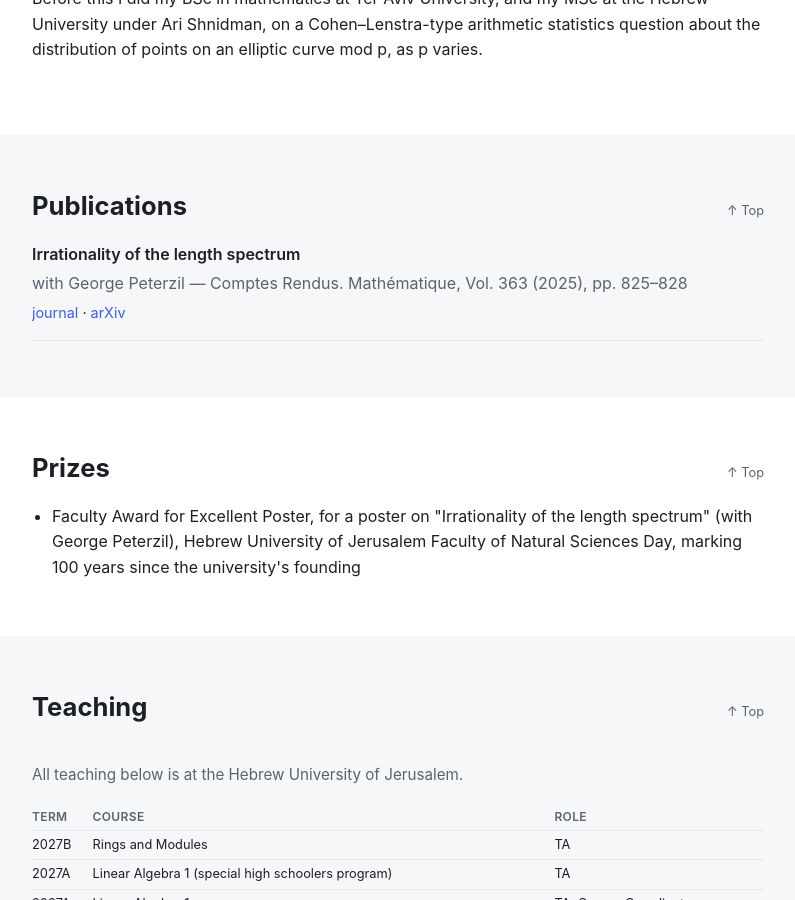
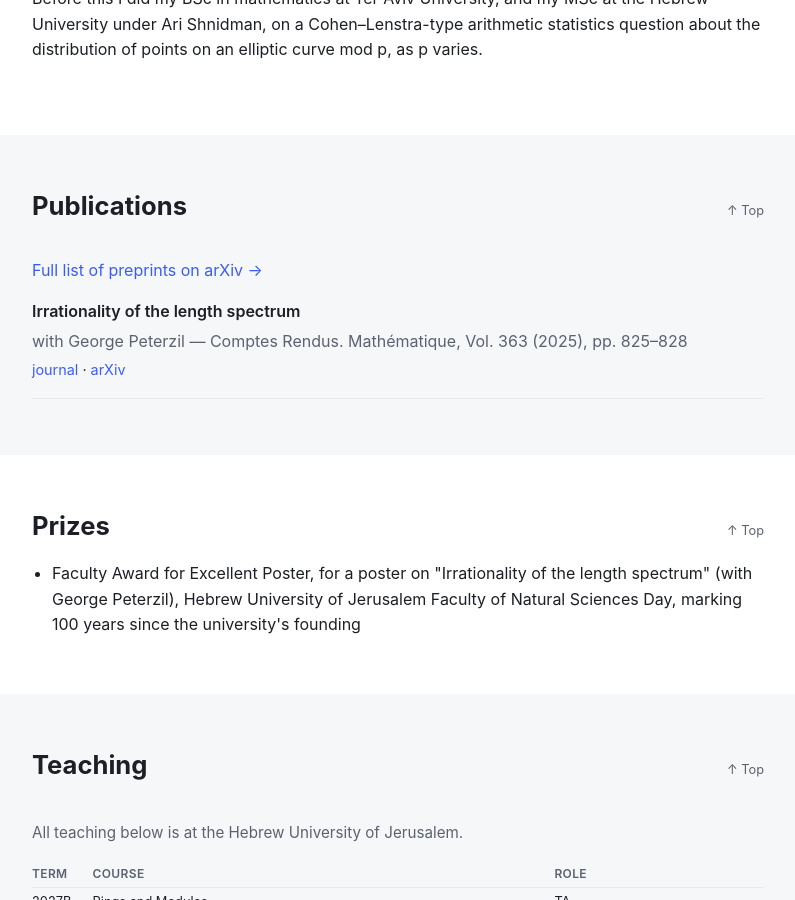
Before and after one commit to GuySa/GuySa.github.io, a Jekyll site: the page built from index.html, in a window 1280 px wide and 900 px high, scrolled down 597 px. Shown: the whole window, without its empty margins (242-1037 px from the left). Built offline with Jekyll 4.4.1, drawn with Linux system fonts in a browser that asks for light colours.

Commit message:
Add link to full arXiv preprint listing
Co-Authored-By: Claude Sonnet 5 <noreply@anthropic.com>

```diff
--- a/index.html
+++ b/index.html
@@ -52,6 +52,7 @@
           <h2>Publications</h2>
           <a href="#top" class="to-top" aria-label="Back to top">&uarr; Top</a>
         </div>
+        <p><a href="https://arxiv.org/a/sapire_g_1.html" target="_blank" rel="noopener">Full list of preprints on arXiv &rarr;</a></p>
         <ul class="paper-list">
           <li>
             <p class="paper-title">Irrationality of the length spectrum</p>
```
